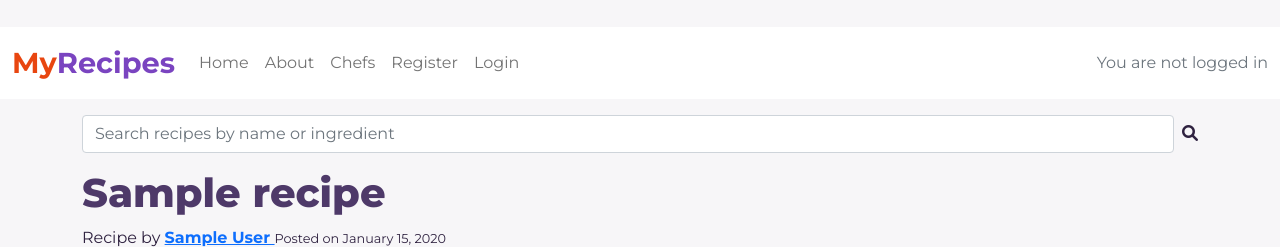
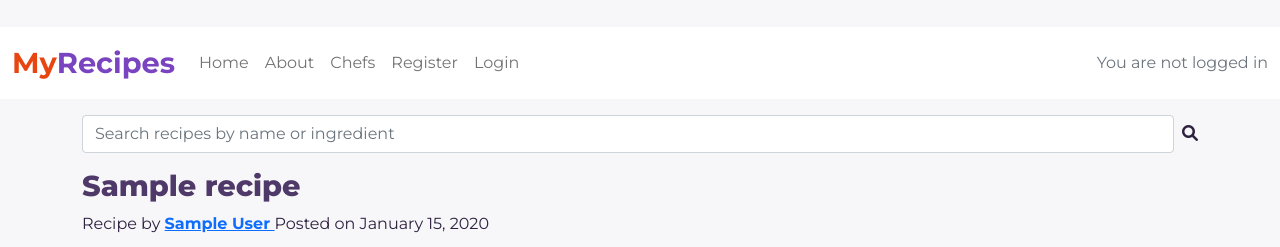
Before and after one commit to gerasoa/MyRecipeBook, a Django app: a page that uses templates/base.html in a window 1280 px wide. Shown: the top 247 px of the page. Run offline with Django 4.2, Linux system fonts and the light colour scheme; tables that the repository leaves empty hold one stand-in row (values such as "Sample post"); some libraries are stand-ins or nearby versions.

Commit message:
Fix HTML structure and improve accessibility in templates

```diff
--- a/chefs/templates/chefs/chef_detail.html
+++ b/chefs/templates/chefs/chef_detail.html
@@ -26,6 +26,8 @@
         {% for recipe in recipes %}
             {% include 'recipes/card.html' %}
         {% endfor %}
+    </div>
+</div>
         <script>
             document.addEventListener('DOMContentLoaded', function () {
                 document.querySelectorAll('.favorite-icon').forEach(function (icon) {
--- a/recipes/templates/recipes/recipe_detail.html
+++ b/recipes/templates/recipes/recipe_detail.html
@@ -5,7 +5,7 @@
 {% block content %}
 
 <div class="container">
-  <div claass="row mb-5">
+  <div class="row mb-5">
     <div class="col-md-12">
       <!-- Recipe title -->
       <h1>{{ recipe.title }}</h1>
@@ -23,7 +23,7 @@
     <div class="col col-sm-12 col-md-8">
       <!-- Image -->
       {% if recipe.photo.url %}
-        <img class="img-detail img-fluid" src="{{ recipe.photo.url }}" alt="{{ recipe.title }}" height="10px">
+        <img class="img-detail img-fluid" src="{{ recipe.photo.url }}" alt="{{ recipe.title }}" >
       {% else %}
         <img class="img-detail img-fluid"  src="{% static 'images/default.jpg' %}" alt="{{ recipe.title }}">
       {% endif %}
--- a/static/css/style.css
+++ b/static/css/style.css
@@ -1,97 +1,109 @@
-
+/* Import Google Fonts */
 @import url('https://fonts.googleapis.com/css2?family=Montserrat:ital,wght@0,100..900;1,100..900&display=swap');
 
+/* Variáveis Globais */
+:root {
+  --font-family-primary: "Montserrat", sans-serif;
+  --font-family-secondary: "Montserrat", serif;
+  --color-primary: rgb(122, 68, 192);
+  --color-secondary: rgb(78, 57, 105);
+  --color-tertiary: rgb(47, 34, 64);
+  --color-accent: #E84610;
+  --color-background: rgb(247, 246, 248);
+  --color-text: rgb(47, 34, 64);
+  --color-link: #007bff;
+  --color-comment-icon: rgb(255, 66, 0);
+  --color-star: #f5b301;
+  --color-star-empty: #ddd;
+  --color-button-text: whitesmoke;
+  --color-dark-bg: #445261;
+  --font-size-h1: 1.8rem;
+  --font-size-h2: 1.5rem;
+  --font-size-h3: 1.2rem;
+  --font-size-body: 1rem;
+  --line-height-body: 1.6;
+  --margin-top-body: 26.8px;
+  --margin-bottom-h2: 26px;
+  --padding-comment: 15px 4px;
+  --padding-card-body-footer: 10px 20px;
+  --height-img-list: 200px;
+  --width-img-list: 100%;
+}
+
+/* Font Styles */
 .montserrat-bold {
-  font-family: "Montserrat", serif;
-  font-optical-sizing: auto;
-  font-weight: 800; /* Bold weight */
+  font-family: var(--font-family-secondary);
+  font-weight: 800;
   font-style: normal;
 }
 
+/* Brand Logo */
 .brand-logo {
-    font-family: "Montserrat", sans-serif;
-    /* background-color:rgb(247, 246, 248); */
-    /* background-color:red; */
-
-    color: rgb(122, 68, 192);
+  font-family: var(--font-family-primary);
+  color: var(--color-primary);
   font-weight: 700;
-    font-size: 1.8rem;
-    line-height: 1.6;
+  font-size: var(--font-size-h1);
+  line-height: var(--line-height-body);
 }
 
+/* Navigation */
 .nav-link.active {
   font-weight: bold;
-    color: #007bff; /* Ajuste a cor conforme necessário */
+  color: var(--color-link);
+}
+
+/* Headings */
+h1, h2, h3 {
+  font-family: var(--font-family-secondary);
+  color: var(--color-secondary);
 }
 
 h1 {
-    font-family: "Montserrat", serif;
   font-weight: 800;
-    color: rgb(78, 57, 105);
+  font-size: var(--font-size-h1);
 }
 
 h2 {
-    font-family: "Montserrat", serif;
   font-weight: 500;
-    font-size: 1.5rem;
-    color: rgb(78, 57, 105);
+  font-size: var(--font-size-h2);
   text-transform: uppercase;
   position: relative;
-    margin-bottom: 26px;
+  margin-bottom: var(--margin-bottom-h2);
 }
-
-h3 {
-    font-family: "Montserrat", serif;
-    font-weight: 700;
-    font-size: 1.2rem;
-    color: rgb(78, 57, 105);
-    letter-spacing: -0.5px;
-    position: relative;
-    margin-bottom: 26px;
-}
-
 
 h2::before {
   content: "";
   position: absolute;
-    bottom: -7px; /* Customizable distance from the base of the text */
+  bottom: -7px;
   left: 0;
-    width: 60px; /* Customizable length of the line */
+  width: 60px;
   height: 4px;
   background-color: orange;
+}
+
+h3 {
+  font-weight: 700;
+  font-size: var(--font-size-h3);
+  letter-spacing: -0.5px;
+  margin-bottom: var(--margin-bottom-h2);
+}
+
+/* General Styles */
+body {
+  font-family: var(--font-family-primary);
+  background-color: var(--color-background);
+  color: var(--color-text);
+  font-size: var(--font-size-body);
+  line-height: var(--line-height-body);
+  margin-top: var(--margin-top-body);
 }
 
 .decoration-none {
   text-decoration: none;
 }
 
-.chef-name {
-    font-family: "Montserrat", serif;
-    font-weight: 700;
-    font-size: 1.2rem;
-    color: rgb(78, 57, 105);
-
-    position: relative;
-    margin-bottom: 26px;
-}
-
-.img-circle {
-    border-radius: 50%;
-    object-fit: cover;
-}
-
-body {
-    font-family: "Montserrat", sans-serif;
-    /* background-color:rgb(247, 246, 248); */
-    background-color:rgb(247, 246, 248);
-    color: rgb(47,34,64);
-    font-size: 1rem;
-    line-height: 1.6;
-    margin-top: 26.8px;
-}
-
 .red-o {
-    color: #E84610;
+  color: var(--color-accent);
 }
 
 .search {
@@ -184,23 +193,18 @@ body {
   float: right;
 }
 
-
+/* Sections */
 .section-dark {
-    background-color: rgb(247,246,248);
+  background-color: var(--color-background);
   box-shadow: 5px 5px 10px rgba(0, 0, 0, 0.2);
 }
 
-.posted {
-    font-size: 0.8rem; /* Different font size */
-}
-
 .recipe-info {
-    /* border: 1px solid red; */
-    margin: 2px
+  margin: 2px;
 }
 
 .recipe-info ul {
-    list-style-type: none; /* Remove os bullets dos itens da lista */
+  list-style-type: none;
   padding: 0;
 }
 
--- a/templates/base.html
+++ b/templates/base.html
@@ -9,7 +9,7 @@
 <head>
     <title>My Recipes</title>
     {% load static %}
-    <meta name="viewport" content="width=device-width, initial-scale=1" />
+    <meta name="viewport" content="width=device-width, initial-scale=1">
 
     <!-- Google Fonts CSS -->
     <link rel="preconnect" href="https://fonts.gstatic.com">
```
Also changed, not shown: other parts of static/css/style.css (+33 -208 lines). Lines whose indentation alone changed are shown as unchanged.
